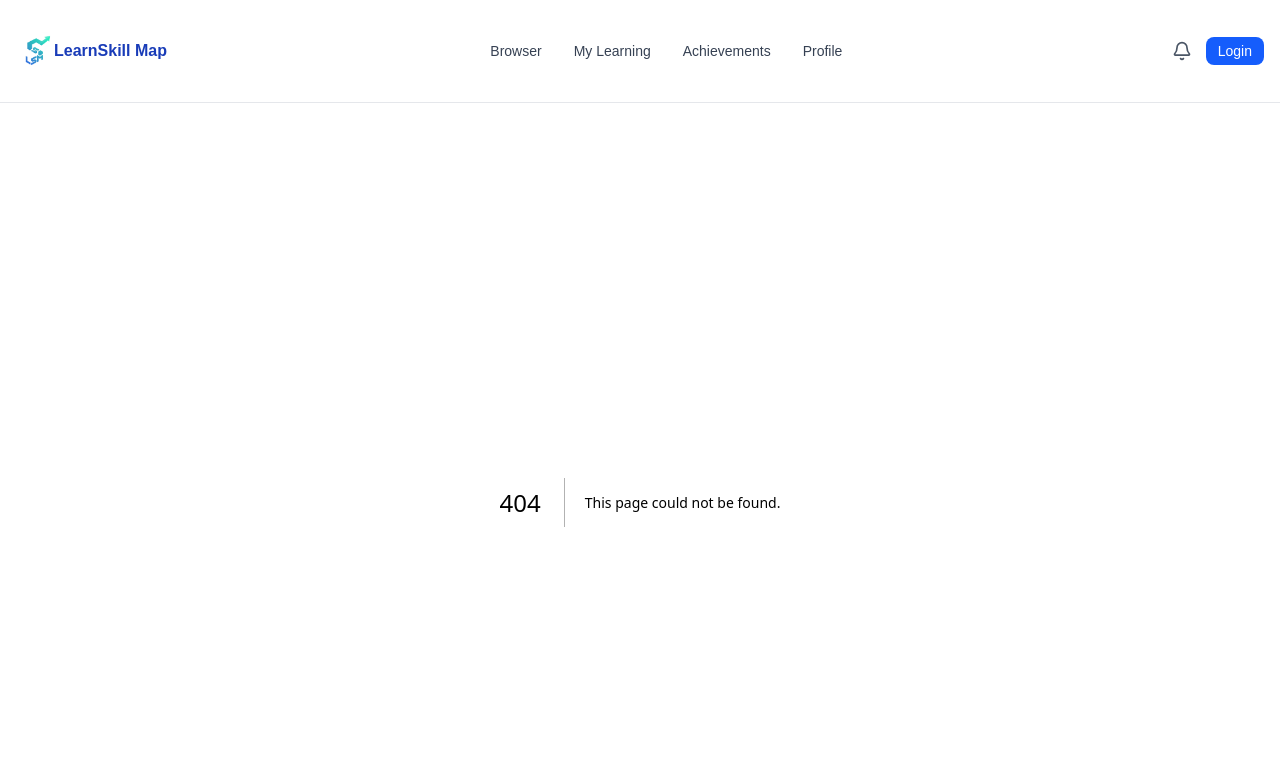
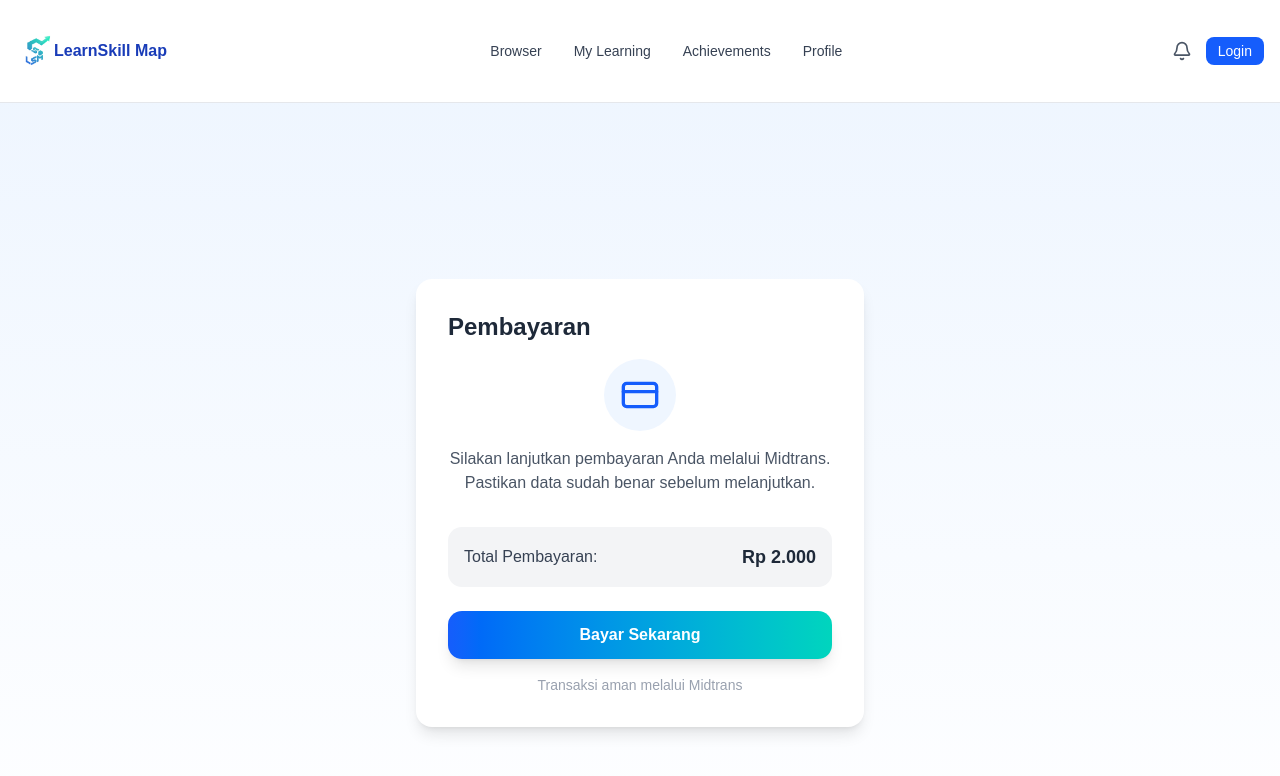
Before and after one commit to P3GP-BSD027-T2/LearnSkill-Map, a Next.js app in the folder client/: page /pembayaran in a window 1280 px wide. Before the commit this address had no page. Shown: the top 776 px of the page. Built offline with nearby package versions, Linux system fonts and the light colour scheme; no server answers.

Commit message:
feat:payment

```diff
--- a/client/package.json
+++ b/client/package.json
@@ -17,7 +17,9 @@
     "class-variance-authority": "^0.7.1",
     "clsx": "^2.1.1",
     "gsap": "^3.13.0",
+    "lodash": "^4.17.21",
     "lucide-react": "^0.544.0",
+    "midtrans-client": "^1.4.3",
     "mongodb": "^6.19.0",
     "next": "15.5.3",
     "react": "19.1.0",
@@ -28,6 +30,8 @@
   "devDependencies": {
     "@eslint/eslintrc": "^3",
     "@tailwindcss/postcss": "^4",
+    "@types/lodash": "^4.17.20",
+    "@types/midtrans-client": "^1.4.0",
     "@types/node": "^20.19.17",
     "@types/react": "^19",
     "@types/react-dom": "^19",
--- /dev/null
+++ b/client/src/app/api/midtrans-token/route.ts
@@ -0,0 +1,45 @@
+import Midtrans from "midtrans-client";
+import { NextResponse } from "next/server";
+
+const serverKey = process.env.MIDTRANS_SERVER_KEY;
+const clientKey = process.env.NEXT_PUBLIC_MIDTRANS_CLIENT_KEY;
+
+console.log("MIDTRANS_SERVER_KEY:", serverKey);
+console.log("NEXT_PUBLIC_MIDTRANS_CLIENT_KEY:", clientKey);
+
+if (!serverKey || !clientKey) {
+  throw new Error("MIDTRANS_SERVER_KEY or NEXT_PUBLIC_MIDTRANS_CLIENT_KEY is not defined.");
+}
+
+const snap = new Midtrans.Snap({
+  isProduction: false,
+  serverKey,
+  clientKey,
+});
+
+export async function POST(request: Request) {
+  try {
+    const { id, productName, price, quantity } = await request.json();
+
+    const parameter = {
+      transaction_details: {
+        order_id: id,
+        gross_amount: price * quantity,
+      },
+      item_details: [
+        {
+
+          name: productName,
+          price,
+          quantity,
+        },
+      ],
+    };
+
+    const transaction = await snap.createTransaction(parameter);
+    return NextResponse.json({ token: transaction.token });
+  } catch (error) {
+    console.error("Midtrans transaction error:", error);
+    return NextResponse.json({ error: "Failed to create transaction" }, { status: 500 });
+  }
+}
--- /dev/null
+++ b/client/src/app/pembayaran/page.tsx
@@ -0,0 +1,88 @@
+'use client';
+
+import { useEffect, useState } from "react";
+import { CreditCard, Loader2 } from "lucide-react";
+
+declare global {
+  interface Window {
+    snap: any;
+  }
+}
+
+export default function PembayaranPage() {
+  const [snapLoaded, setSnapLoaded] = useState(false);
+  const [loading, setLoading] = useState(false);
+  useEffect(() => {
+    const script = document.createElement("script");
+    script.src = "https://app.sandbox.midtrans.com/snap/snap.js";
+    script.setAttribute("data-client-key", process.env.NEXT_PUBLIC_MIDTRANS_CLIENT_KEY || "");
+    script.onload = () => setSnapLoaded(true);
+    script.onerror = () => console.error("Gagal load Snap.js");
+    document.body.appendChild(script);
+    return () => {
+      document.body.removeChild(script);
+    };
+  }, []);
+
+  const handlePayment = async () => {
+    if (!snapLoaded) {
+      alert("Snap.js belum siap.");
+      return;
+    }
+    setLoading(true);
+    try {
+      const res = await fetch("/api/midtrans-token", { method: "POST" });
+      const data = await res.json();
+      if (!data.token) {
+        alert("Token pembayaran tidak tersedia!\n" + (data.error || ""));
+        setLoading(false);
+        return;
+      }
+
+      window.snap.pay(data.token, {
+        onSuccess: () => { alert("Pembayaran berhasil!"); setLoading(false); },
+        onPending: () => { alert("Pembayaran tertunda!"); setLoading(false); },
+        onError: () => { alert("Terjadi kesalahan pembayaran!"); setLoading(false); },
+        onClose: () => { alert("Popup ditutup."); setLoading(false); },
+      });
+    } catch (err) {
+      console.error("Fetch token error:", err);
+      alert("Gagal mengambil token pembayaran.");
+      setLoading(false);
+    }
+  };
+
+  return (
+    <main className="flex flex-col items-center justify-center min-h-screen bg-gradient-to-b from-blue-50 to-white p-4">
+      <div className="bg-white shadow-lg rounded-2xl p-8 max-w-md w-full">
+        <h1 className="text-2xl font-bold text-gray-800 mb-4">Pembayaran</h1>
+
+        <div className="flex flex-col items-center gap-4 mb-8">
+          <div className="bg-blue-50 rounded-full p-4">
+            <CreditCard className="w-10 h-10 text-blue-600" />
+          </div>
+          <p className="text-gray-600 text-center">
+            Silakan lanjutkan pembayaran Anda melalui Midtrans. Pastikan data sudah benar sebelum melanjutkan.
+          </p>
+        </div>
+
+        <div className="bg-gray-100 rounded-xl p-4 mb-6 flex justify-between items-center">
+          <span className="text-gray-700 font-medium">Total Pembayaran:</span>
+          <span className="text-gray-800 font-bold text-lg">Rp 2.000</span>
+        </div>
+
+        <button
+          onClick={handlePayment}
+          disabled={loading}
+          className={`w-full flex justify-center items-center gap-2 bg-gradient-to-r from-blue-600 to-teal-400 text-white font-semibold px-6 py-3 rounded-xl shadow-lg hover:scale-105 transform transition-all duration-200 ${loading ? "opacity-70 cursor-not-allowed" : ""}`}
+        >
+          {loading ? <Loader2 className="w-5 h-5 animate-spin" /> : "Bayar Sekarang"}
+        </button>
+
+        <p className="text-gray-400 text-sm text-center mt-4">
+          Transaksi aman melalui Midtrans
+        </p>
+      </div>
+    </main>
+  );
+}
--- a/client/src/app/roadmap/[id]/page.tsx
+++ b/client/src/app/roadmap/[id]/page.tsx
@@ -32,21 +32,21 @@ export default function RoadmapDetailPage() {
           height={steps.length * 200}
           viewBox={`0 0 1200 ${steps.length * 200}`}
         >
-          {/* 🔹 Jalan utama (biru) */}
+
           <path
             d={`
               M 600 50
               ${steps
                 .map((_, i) => {
                   const y = 200 * (i + 1);
-                  const x = i % 2 === 0 ? 420 : 780; // posisi kanan kiri smooth
+                  const x = i % 2 === 0 ? 420 : 780;
                   return `T ${x} ${y}`;
                 })
                 .join(" ")}
             `}
             fill="none"
             stroke="#375EEB"
-            strokeWidth="22"   // lebih kecil dari sebelumnya
+            strokeWidth="22"
             strokeLinecap="round"
           />
 
@@ -136,7 +136,6 @@ export default function RoadmapDetailPage() {
         })}
       </div>
 
-      {/* 🔹 Modal detail node */}
       {selected && (
         <div className="fixed inset-0 bg-black/70 flex items-center justify-center z-50">
           <div className="bg-white text-black p-6 rounded-lg max-w-md shadow-xl animate-fadeIn">
```
Also changed, not shown: 1 other file (tests, documents, lock files or other folders).
